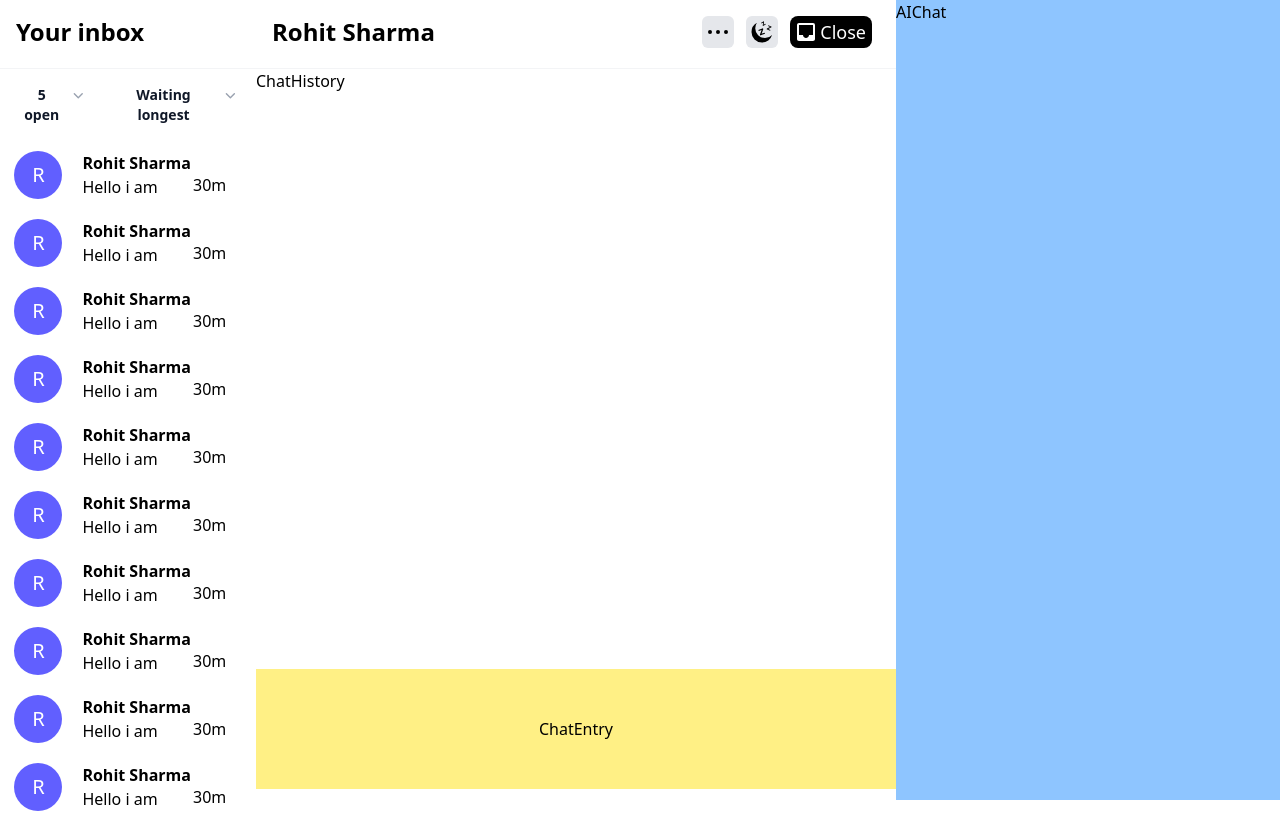
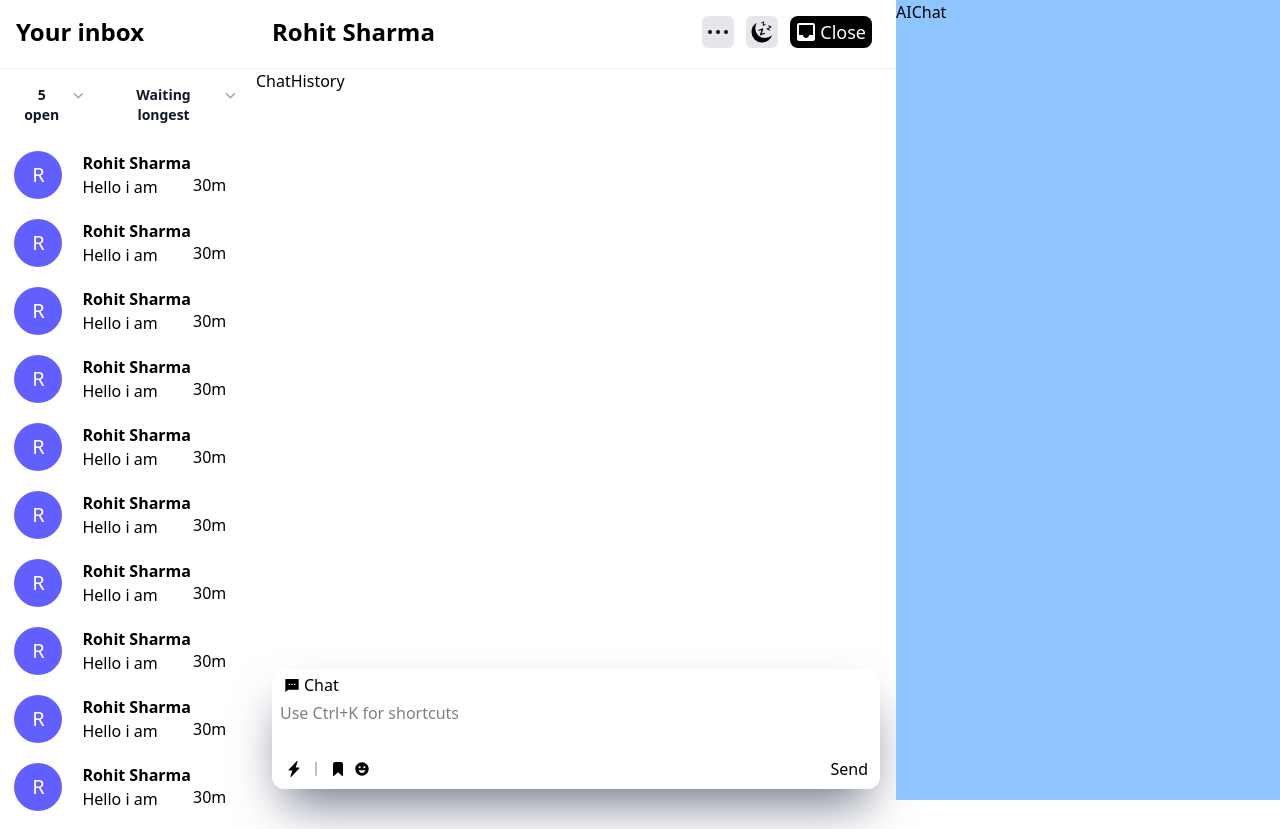
Before and after one commit to VaricelaZoster/Intercom, a React (Vite) app in the folder intercom/: page / in a window 1280 px wide. Built offline with nearby package versions, Linux system fonts and the light colour scheme.

Commit message:
Somewhat styled the chat area

```diff
--- /dev/null
+++ b/intercom/src/ChatAssets/ChatProfile.jsx
@@ -0,0 +1,29 @@
+import React, { useState } from 'react'
+
+
+const ChatProfile = () => {
+    const name = "Rohit Sharma"
+    const initial = name.charAt(0).toUpperCase()
+
+    const [isOpen,setIsOpen] = useState(false)
+
+  return (
+    <div onClick={() => setIsOpen(!isOpen)}
+        className={`flex w-[97%] px-2 py-1 ${isOpen ? 'bg-blue-200 hover:bg-blue-300':'hover:bg-gray-300'} transition duration-100 ease-out rounded-md`}>
+        <div className='flex p-2 pr-5 pl-0'>
+            <div class="inline-flex items-center justify-center w-12 h-12 text-xl text-white bg-indigo-500 rounded-full">
+                {initial}
+            </div>
+        </div>
+        <div className='pt-2'>
+            <div className='font-semibold [@media(max-width:731px)]:hidden'>{name}</div>
+            <div className='font-light [@media(max-width:731px)]:hidden'>Hello i am</div>
+        </div>
+        <div className='relative flex flex-auto hidden [@media(min-width:1030px)]:block'>
+            <div className='absolute bottom-2.5 right-2 hidden [@media(min-width:1030px)]:block'>30m</div>
+        </div>
+    </div>
+  )
+}
+
+export default ChatProfile
--- a/intercom/src/ChatComponents/ChatEntry.jsx
+++ b/intercom/src/ChatComponents/ChatEntry.jsx
@@ -1,8 +1,38 @@
 import React from 'react'
+import { RiMessage2Fill } from "react-icons/ri";
+import { BsLightningChargeFill } from "react-icons/bs";
+import { PiLineVerticalThin } from "react-icons/pi";
+import { IoBookmark } from "react-icons/io5";
+import { MdEmojiEmotions } from "react-icons/md";
 
 const ChatEntry = () => {
   return (
-    <div className=''>ChatEntry</div>
+    <div className='flex flex-auto flex-col h-30 rounded-xl shadow-2xl shadow-gray-500'>
+      <div className='flex flex-row items-center mt-1 pl-3 gap-1 '>
+        <RiMessage2Fill />Chat
+      </div>
+      <textarea rows={2} placeholder='Use Ctrl+K for shortcuts' className='flex-2 px-2 pt-1 h-auto resize-none focus:outline-none'>
+      </textarea>
+      <div className='flex justify-between items-center  px-2'>
+        <div className='flex p-1 pb-2 gap-1'>
+          <div className=' p-[2px] rounded-full transition duration-150 linear hover:bg-gray-200 '>
+            <BsLightningChargeFill className=' '/>
+          </div>
+          <div className='flex items-center '>
+            <PiLineVerticalThin/>
+          </div>
+          <div title='Bookmark' className='flex items-center p-[2px] rounded-full transition duration-150 linear hover:bg-gray-200'>
+            <IoBookmark/>
+          </div>
+          <div title='Emoji' className='flex items-center p-[2px] rounded-full transition duration-150 linear hover:bg-gray-200'>
+            <MdEmojiEmotions/>
+          </div>
+        </div>
+        <div className='flex items-center p-1 pb-2 font-extralight cursor-pointer'>
+          Send
+        </div>
+      </div>
+    </div>
   )
 }
 
--- a/intercom/src/Components/Chat.jsx
+++ b/intercom/src/Components/Chat.jsx
@@ -11,7 +11,7 @@ const Chat = () => {
         <div className='flex-1 overflow-y-auto'>
           <ChatHistory/>
         </div>
-        <div className='flex justify-center items-center h-30 bg-yellow-200 p-4'>
+        <div className='flex justify-center items-center h-30  p-4'>
           <ChatEntry/>
         </div>
       </div>
```
